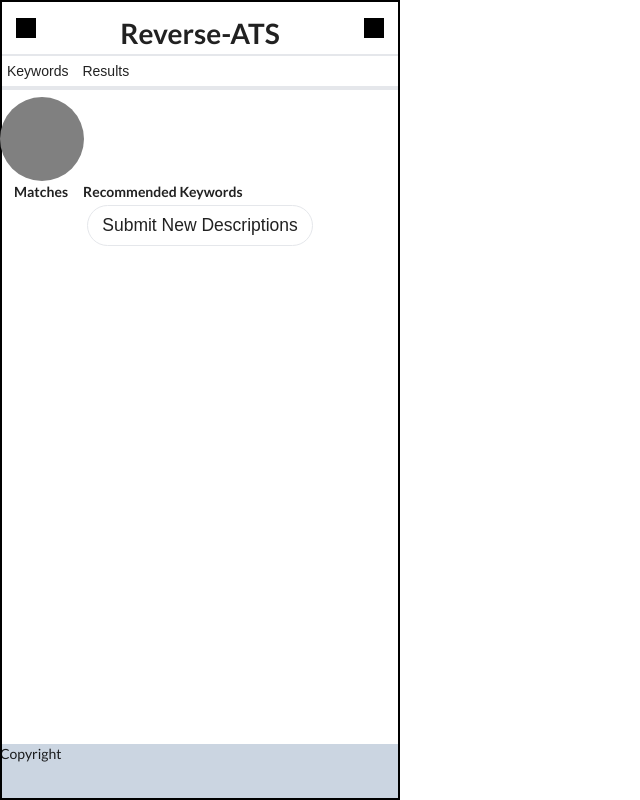
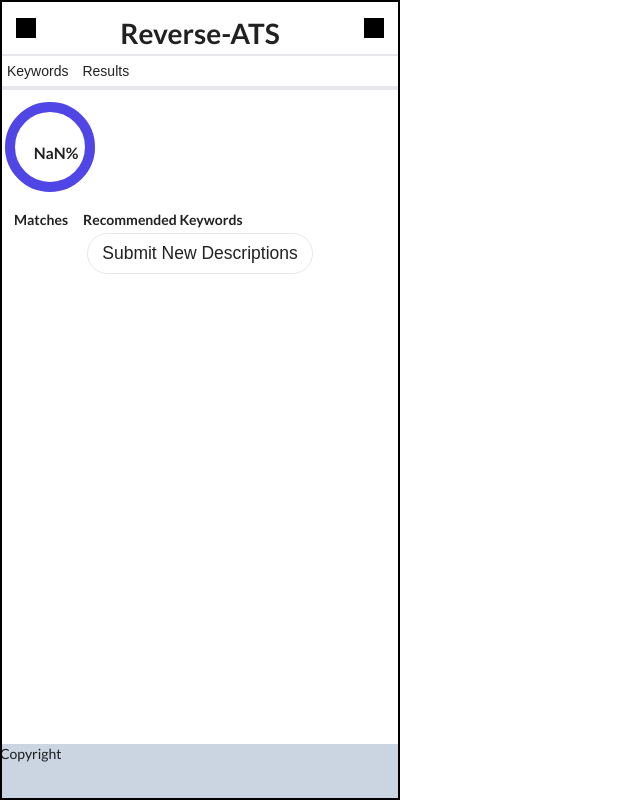
Before and after one commit to Caposto/reverse-ats, a React (Create React App) app in the folder frontend/: page / in a window 1280 px wide. Both pictures are taken after a click on the button "Compare". Shown: the whole page, without its empty margins (0-640 px from the left). Built offline with nearby package versions, Linux system fonts and the light colour scheme.

Commit message:
restored circular bar

```diff
--- a/frontend/src/components/CircularProgressBar.jsx
+++ b/frontend/src/components/CircularProgressBar.jsx
@@ -1,14 +1,35 @@
 import PropTypes from "prop-types";
 
 function CircularProgressBar({ percentage }) {
+  const circumference = 2 * Math.PI * 50; // circumference of a circle with a radius of 50
+
+  const strokeDashoffset = circumference - (percentage / 100) * circumference;
+
+  // FIXME: Percentage not centered
   return (
-    <div className="progress-bar relative w-24 h-24 rounded-full overflow-hidden">
-      <div className="absolute top-0 right-0 bottom-0 left-0 bg-gradient-to-r from-hotpink via-pink to-transparent transform rotate-180" />
-      <progress
-        className="absolute top-0 right-0 bottom-0 left-0 w-full h-full appearance-none bg-transparent"
-        value={percentage}
-        max="100"
-      />
+    <div className="relative w-32 h-32">
+      <svg
+        className="absolute top-0 left-0"
+        viewBox="0 0 100 100"
+        width="100"
+        height="100"
+      >
+        <circle cx="50" cy="50" r="40" fill="none" stroke="#e5e7eb" strokeWidth="10" />
+        <circle
+          cx="50"
+          cy="50"
+          r="40"
+          fill="none"
+          stroke="#4f46e5"
+          strokeWidth="10"
+          strokeLinecap="round"
+          strokeDasharray={circumference}
+          strokeDashoffset={strokeDashoffset}
+        />
+      </svg>
+      <span className="absolute inset-0 flex items-center justify-center text-lg font-bold">
+        {percentage}%
+      </span>
     </div>
   );
 }
```
